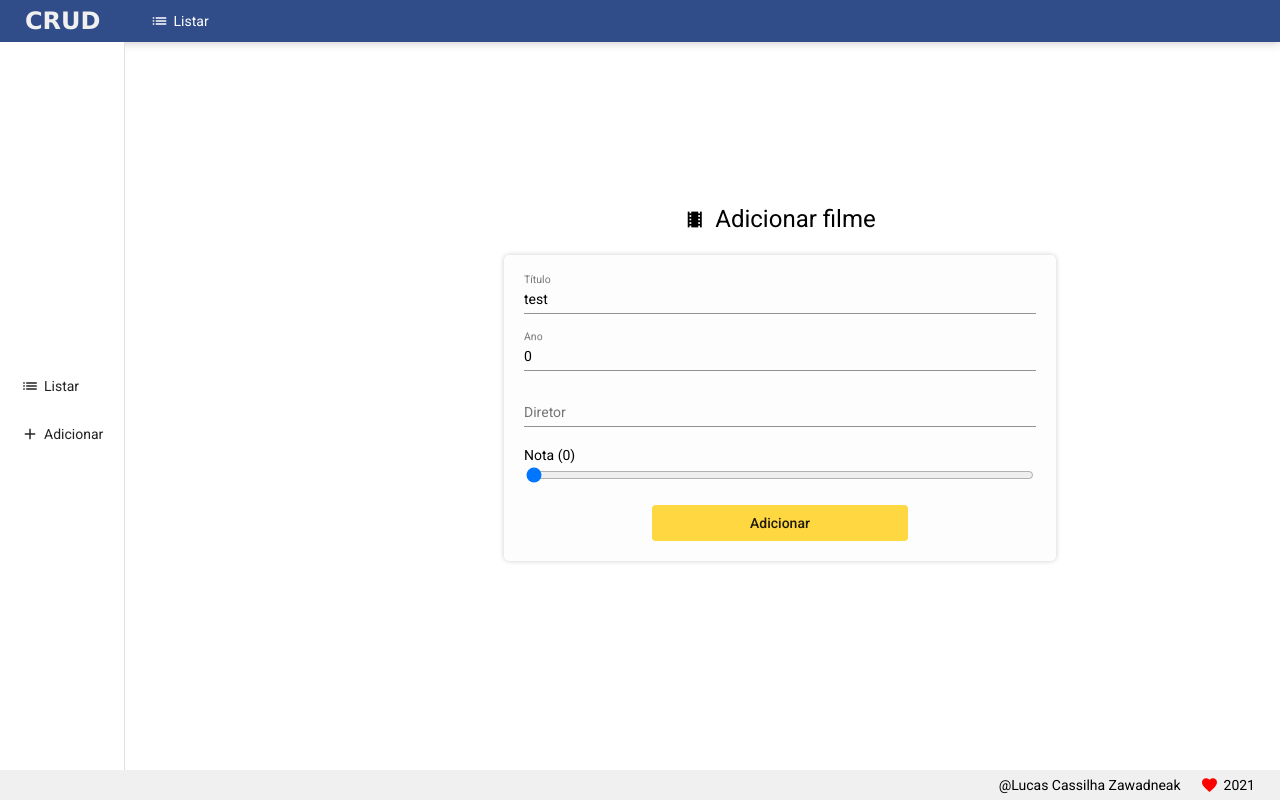
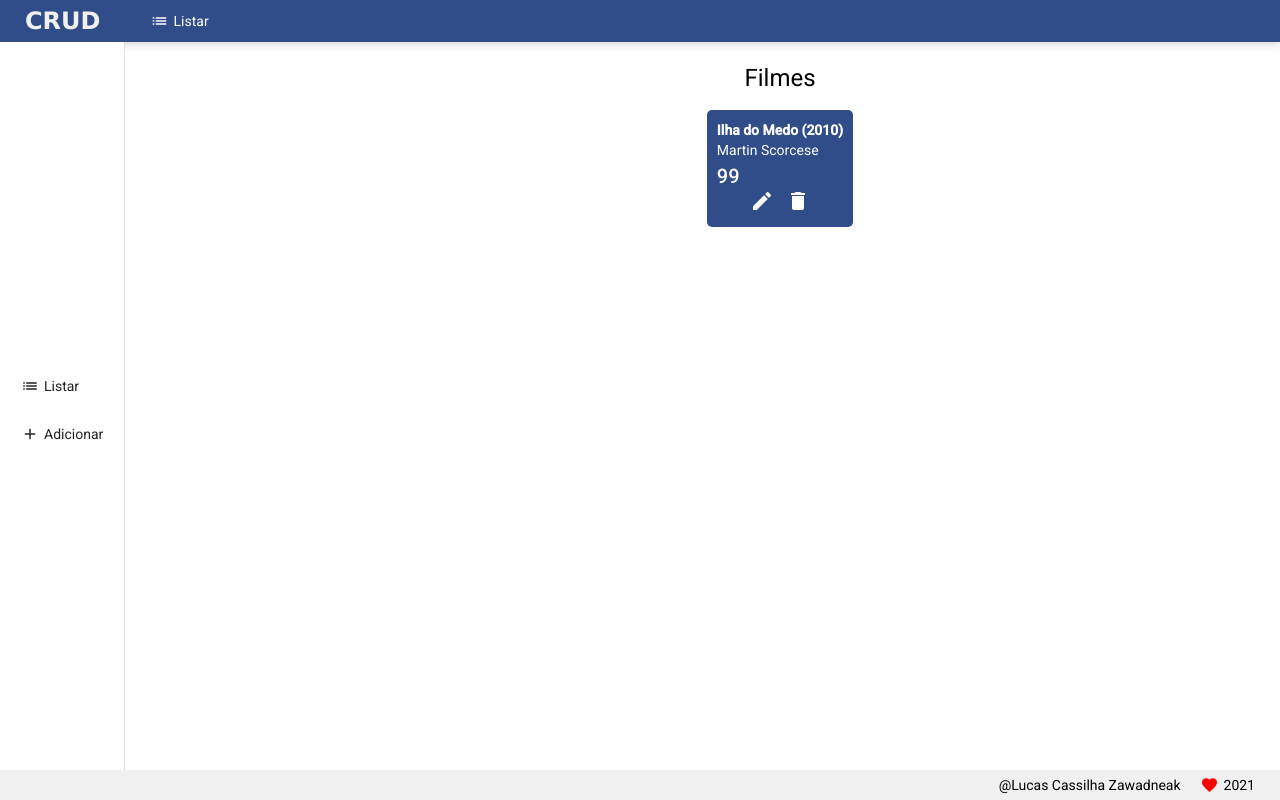
Before and after one commit to lucaszawadneak/AngularHelloWorld, an Angular app: page / in a window 1280 px wide. Built offline with nearby package versions, Linux system fonts and the light colour scheme.

Commit message:
List page

```diff
--- a/src/app/app.component.html
+++ b/src/app/app.component.html
@@ -1,4 +1,5 @@
 <app-header></app-header>
 <app-nav></app-nav>
-<app-add></app-add>
+<!-- <app-add></app-add> -->
+<app-list></app-list>
 <app-footer></app-footer>
--- a/src/app/views/list/list.component.css
+++ b/src/app/views/list/list.component.css
@@ -0,0 +1,52 @@
+#container {
+  padding: 20px;
+  margin-left: 120px;
+  display: flex;
+  width: 100%;
+  align-items: center;
+  justify-content: center;
+  flex-direction: column;
+}
+
+.movie-holder {
+  display: flex;
+  flex-wrap: wrap;
+  margin-top: -10px;
+}
+
+.movie-box {
+  background-color: #304c89;
+  padding: 10px;
+  border-radius: 5px;
+  color: #fff;
+  margin: 10px;
+}
+
+.movie-box > h2 {
+  text-align: center;
+  margin: 0px;
+  font-size: 32px;
+}
+
+.movie-box p {
+  margin: 0px;
+}
+
+#icon-box {
+  display: flex;
+  align-items: center;
+  justify-content: center;
+  margin-top: -20px;
+}
+
+#icon-box button {
+  background-color: #304c89;
+  border: 0px;
+  color: #fff;
+  cursor: pointer;
+  transition: 300ms;
+}
+
+#icon-box button:hover {
+  opacity: 0.5;
+}
--- a/src/app/views/list/list.component.html
+++ b/src/app/views/list/list.component.html
@@ -0,0 +1,16 @@
+<div id="container">
+  <h1>Filmes</h1>
+  <div class="movie-holder">
+    <div class="movie-box">
+      <div>
+        <strong>Ilha do Medo (2010)</strong>
+        <p>Martin Scorcese</p>
+        <h2>99</h2>
+      </div>
+      <div id="icon-box">
+        <button><i class="material-icons">edit</i></button>
+        <button><i class="material-icons">delete</i></button>
+      </div>
+    </div>
+  </div>
+</div>
```
